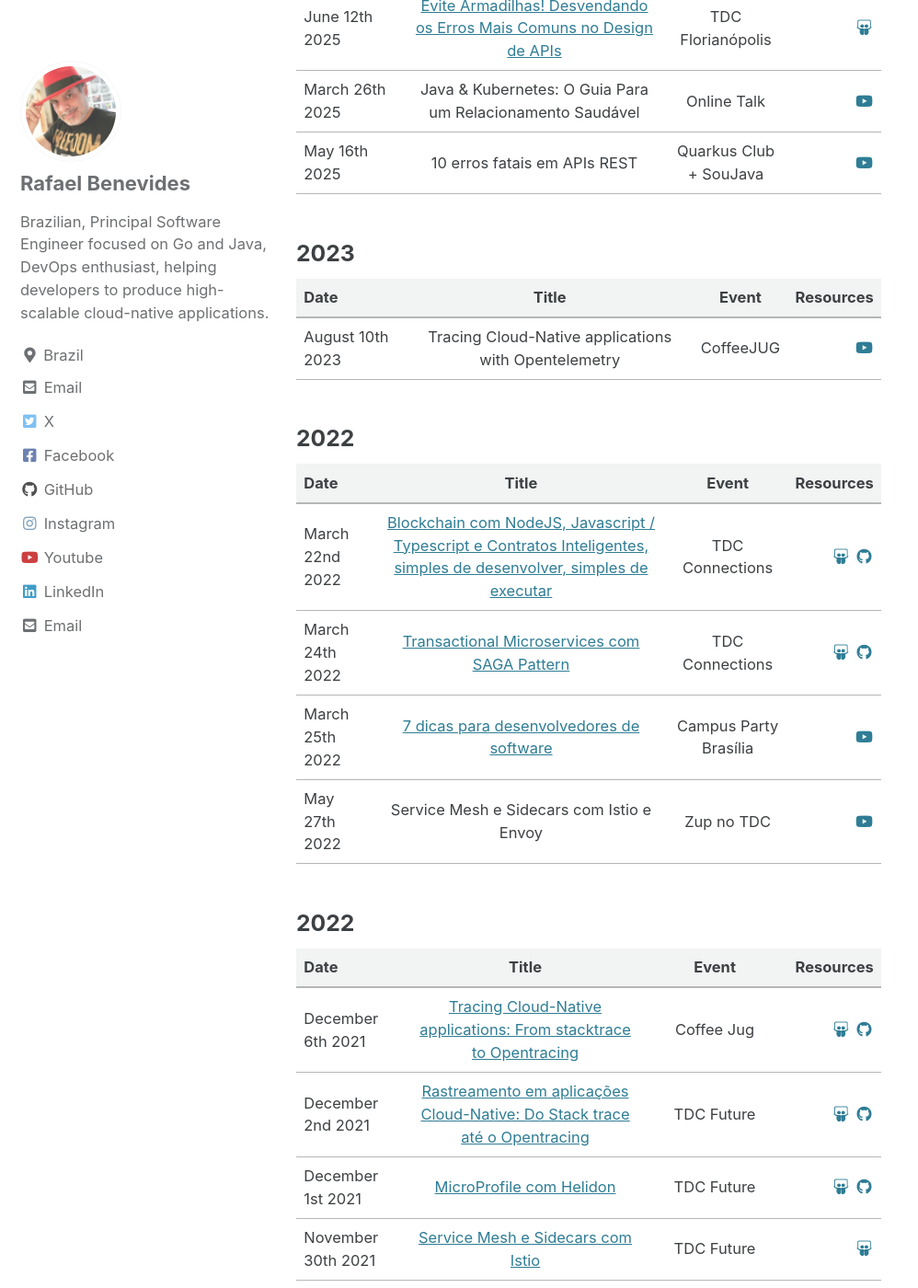
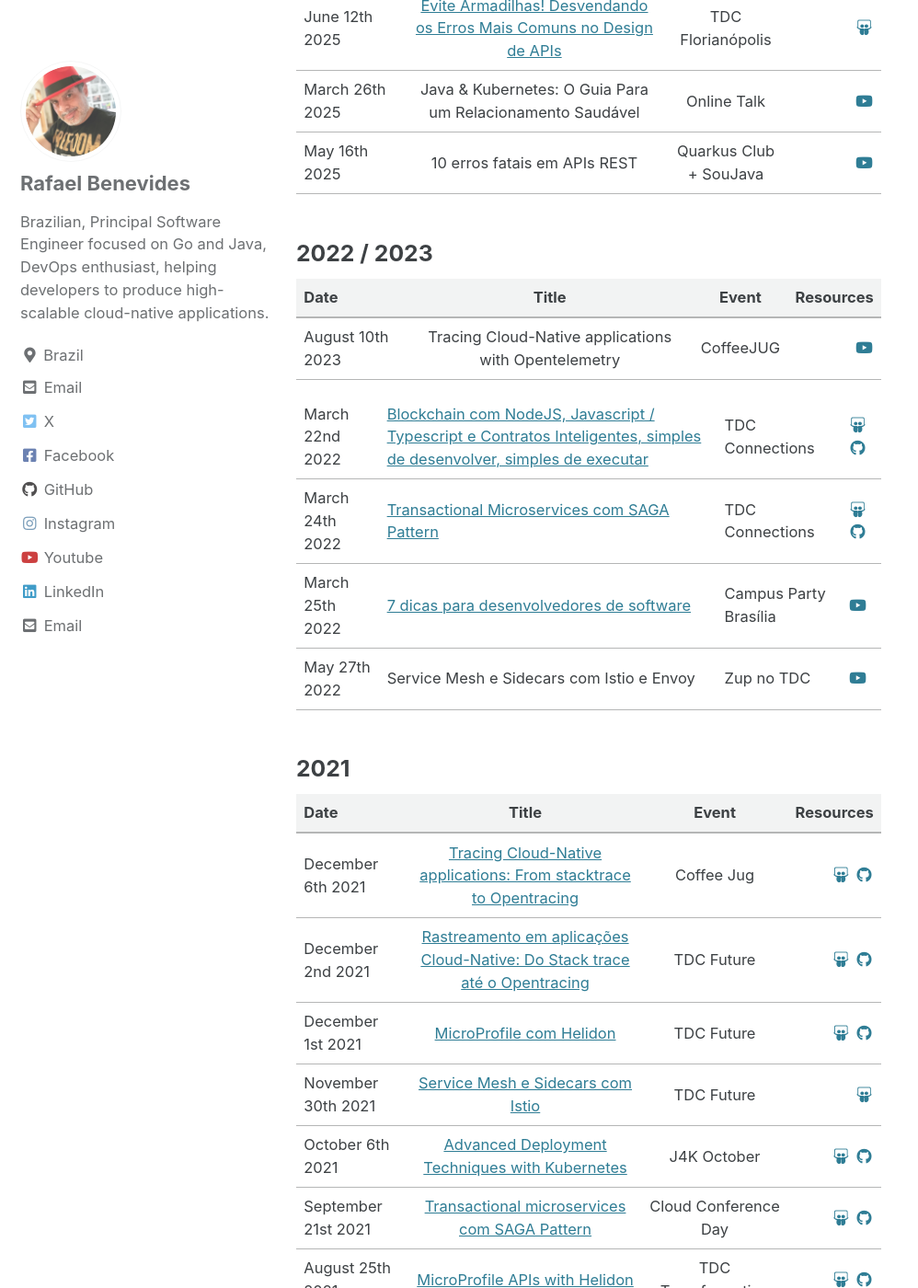
Before and after one commit to rafabene/rafabene.github.io, a Jekyll site: the page built from talks/index.md, in a window 1280 px wide and 1400 px high, scrolled down 1770 px. Shown: the whole window at 92% size, without its empty margins (0-998 px from the left). Built offline with Jekyll 4.4.1, drawn with Linux system fonts in a browser that asks for light colours; cached includes are drawn as plain includes; comment, search, counter and statistics services are not loaded; some of the changed text lies outside the part shown.

Commit message:
Correção de datas

```diff
--- a/talks/index.md
+++ b/talks/index.md
@@ -23,22 +23,18 @@ toc: true
 | March 26th 2025     |                                               Java & Kubernetes: O Guia Para um Relacionamento Saudável                                                |      Online Talk       |                                           [<i class="fab fa-fw fa-youtube" title="Video"></i>](https://www.youtube.com/watch?v=Oh7X89tMe3A&list=PLYGlbS_vYmdZT-rhKDucskP5yoNTCrEFg&index=2) |
 | May 16th 2025       |                                                              10 erros fatais em APIs REST                                                              | Quarkus Club + SouJava |                                           [<i class="fab fa-fw fa-youtube" title="Video"></i>](https://www.youtube.com/watch?v=MSrh9jrUTjQ&list=PLYGlbS_vYmdZT-rhKDucskP5yoNTCrEFg&index=1) |
 
-### 2023
+### 2022 / 2023
 
 | Date             |                        Title                         |   Event   |                                                                                                                                         Resources |
 | :--------------- | :--------------------------------------------------: | :-------: | ------------------------------------------------------------------------------------------------------------------------------------------------: |
 | August 10th 2023 | Tracing Cloud-Native applications with Opentelemetry | CoffeeJUG | [<i class="fab fa-fw fa-youtube" title="Video"></i>](https://www.youtube.com/watch?v=MBEjUmBzA2s&list=PLYGlbS_vYmdZT-rhKDucskP5yoNTCrEFg&index=4) |
 
-### 2022
+| March 22nd 2022 | [Blockchain com NodeJS, Javascript / Typescript e Contratos Inteligentes, simples de desenvolver, simples de executar](https://thedevconf.com/tdc/2022/connections/trilha-javascript-e-nodejs?) | TDC Connections | [<i class="fab fa-fw fa-slideshare" title="Slides"></i>](https://docs.google.com/presentation/d/1-zCckizP6gzKwwxCFPbvg-dRAkiVbinlcKPp740xw9M/edit?usp=sharing) [<i class="fab fa-fw fa-github" title="Sources"></i>](https://github.com/cconsensus/tdc-fabric) |
+| March 24th 2022 | [Transactional Microservices com SAGA Pattern](https://promo.thedevconf.com/conn22-oracle) | TDC Connections | [<i class="fab fa-fw fa-slideshare" title="Slides"></i>](https://bit.ly/sagakafka) [<i class="fab fa-fw fa-github" title="Sources"></i>](https://github.com/rafabene/saga-demo) |
+| March 25th 2022 | [7 dicas para desenvolvedores de software](https://brasil.campus-party.org/cpbsb4/) | Campus Party Brasília | [<i class="fab fa-fw fa-youtube" title="Video"></i>](https://www.youtube.com/watch?v=RVRCV7oBChE&list=PLYGlbS_vYmdZT-rhKDucskP5yoNTCrEFg&index=7) |
+| May 27th 2022 | Service Mesh e Sidecars com Istio e Envoy | Zup no TDC | [<i class="fab fa-fw fa-youtube" title="Video"></i>](https://www.youtube.com/watch?v=N4hG84nc-y0&list=PLYGlbS_vYmdZT-rhKDucskP5yoNTCrEFg&index=6) |
 
-| Date            |                                                                                              Title                                                                                              |         Event         |                                                                                                                                                                                                                                                      Resources |
-| :-------------- | :---------------------------------------------------------------------------------------------------------------------------------------------------------------------------------------------: | :-------------------: | -------------------------------------------------------------------------------------------------------------------------------------------------------------------------------------------------------------------------------------------------------------: |
-| March 22nd 2022 | [Blockchain com NodeJS, Javascript / Typescript e Contratos Inteligentes, simples de desenvolver, simples de executar](https://thedevconf.com/tdc/2022/connections/trilha-javascript-e-nodejs?) |    TDC Connections    | [<i class="fab fa-fw fa-slideshare" title="Slides"></i>](https://docs.google.com/presentation/d/1-zCckizP6gzKwwxCFPbvg-dRAkiVbinlcKPp740xw9M/edit?usp=sharing) [<i class="fab fa-fw fa-github" title="Sources"></i>](https://github.com/cconsensus/tdc-fabric) |
-| March 24th 2022 |                                                   [Transactional Microservices com SAGA Pattern](https://promo.thedevconf.com/conn22-oracle)                                                    |    TDC Connections    |                                                                                [<i class="fab fa-fw fa-slideshare" title="Slides"></i>](https://bit.ly/sagakafka) [<i class="fab fa-fw fa-github" title="Sources"></i>](https://github.com/rafabene/saga-demo) |
-| March 25th 2022 |                                                       [7 dicas para desenvolvedores de software](https://brasil.campus-party.org/cpbsb4/)                                                       | Campus Party Brasília |                                                                                                              [<i class="fab fa-fw fa-youtube" title="Video"></i>](https://www.youtube.com/watch?v=RVRCV7oBChE&list=PLYGlbS_vYmdZT-rhKDucskP5yoNTCrEFg&index=7) |
-| May 27th 2022   |                                                                            Service Mesh e Sidecars com Istio e Envoy                                                                            |      Zup no TDC       |                                                                                                              [<i class="fab fa-fw fa-youtube" title="Video"></i>](https://www.youtube.com/watch?v=N4hG84nc-y0&list=PLYGlbS_vYmdZT-rhKDucskP5yoNTCrEFg&index=6) |
-
-### 2022
+### 2021
 
 | Date                |                                                                    Title                                                                     |           Event           |                                                                                                                                                                                                                                                                              Resources |
 | :------------------ | :------------------------------------------------------------------------------------------------------------------------------------------: | :-----------------------: | -------------------------------------------------------------------------------------------------------------------------------------------------------------------------------------------------------------------------------------------------------------------------------------: |
```
